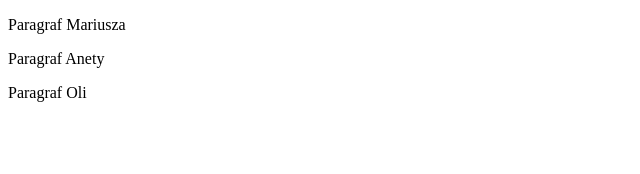
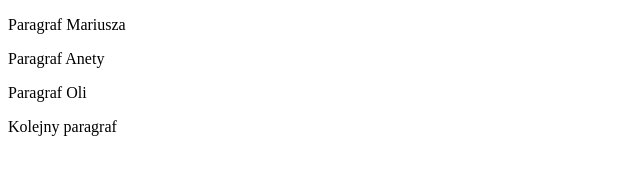
Before and after one commit to macmuc/macmuc.github.io, a plain HTML site: page index.html in a window 1280 px wide. Shown: the whole page, without its empty margins (0-640 px from the left). Drawn offline with Linux system fonts and the light colour scheme.

Commit message:
dodanie kolejnego paragrafu w divie

```diff
--- a/index.html
+++ b/index.html
@@ -8,5 +8,8 @@
     <p>Paragraf Mariusza</p>
     <p>Paragraf Anety</p>
     <p>Paragraf Oli</p>
+    <div>
+    <p>Kolejny paragraf</p>
+    </div>
 </body>
 </html>
```
